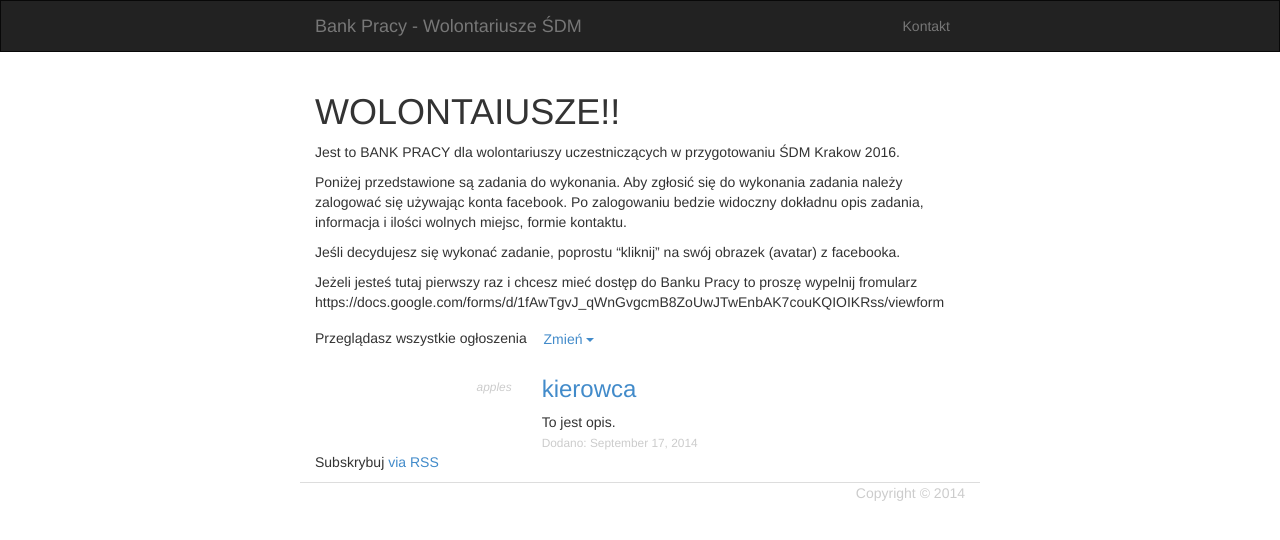
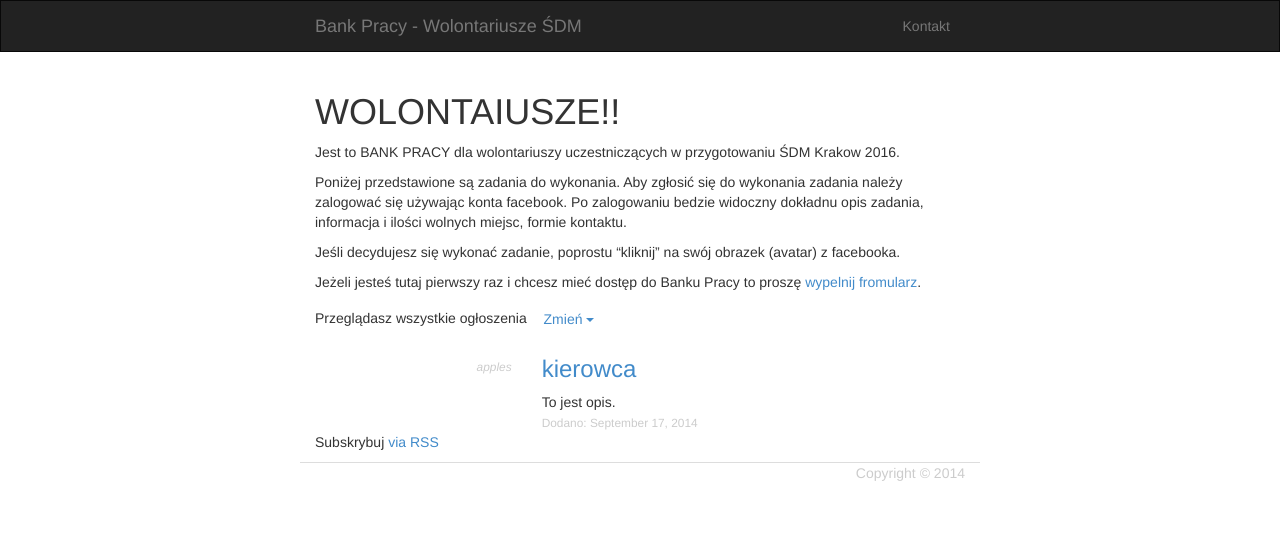
Before and after one commit to Krakow2016/tablica, a Jekyll site: the page built from index.html, in a window 1280 px wide. Shown: the top 540 px of the page. Built offline with Jekyll 4.4.1, drawn with Linux system fonts in a browser that asks for light colours.

Commit message:
[fix] link

```diff
--- a/_includes/index.markdown
+++ b/_includes/index.markdown
@@ -8,5 +8,4 @@
 
 Jeśli decydujesz się wykonać zadanie, poprostu "kliknij" na swój obrazek (avatar) z facebooka.
 
-Jeżeli jesteś tutaj pierwszy raz i chcesz mieć dostęp do Banku Pracy to proszę wypelnij fromularz
-https://docs.google.com/forms/d/1fAwTgvJ_qWnGvgcmB8ZoUwJTwEnbAK7couKQIOIKRss/viewform
+Jeżeli jesteś tutaj pierwszy raz i chcesz mieć dostęp do Banku Pracy to proszę [wypelnij fromularz](https://docs.google.com/forms/d/1fAwTgvJ_qWnGvgcmB8ZoUwJTwEnbAK7couKQIOIKRss/viewform).
```
